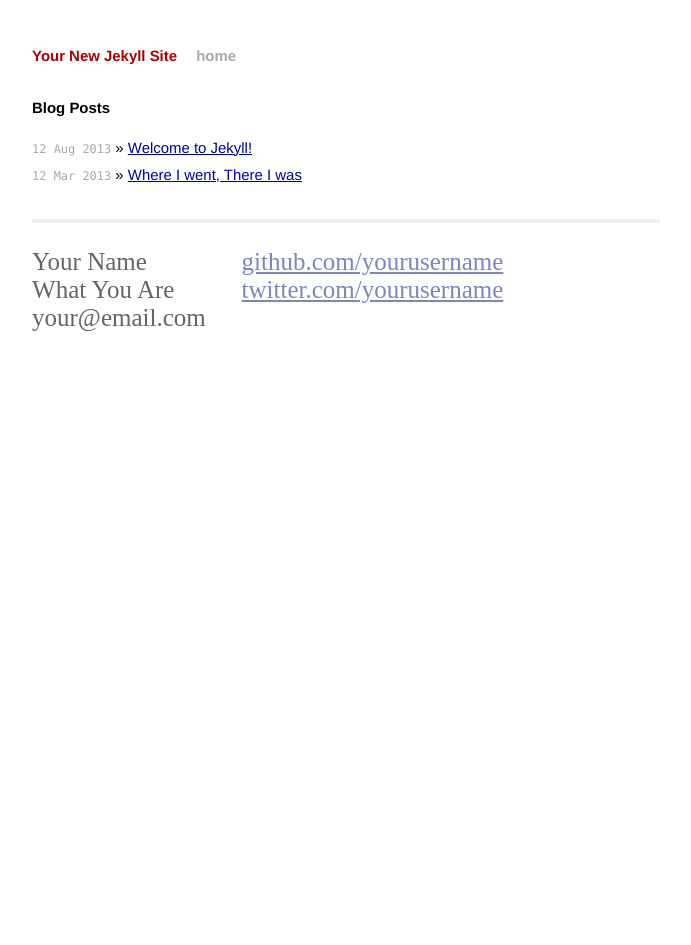
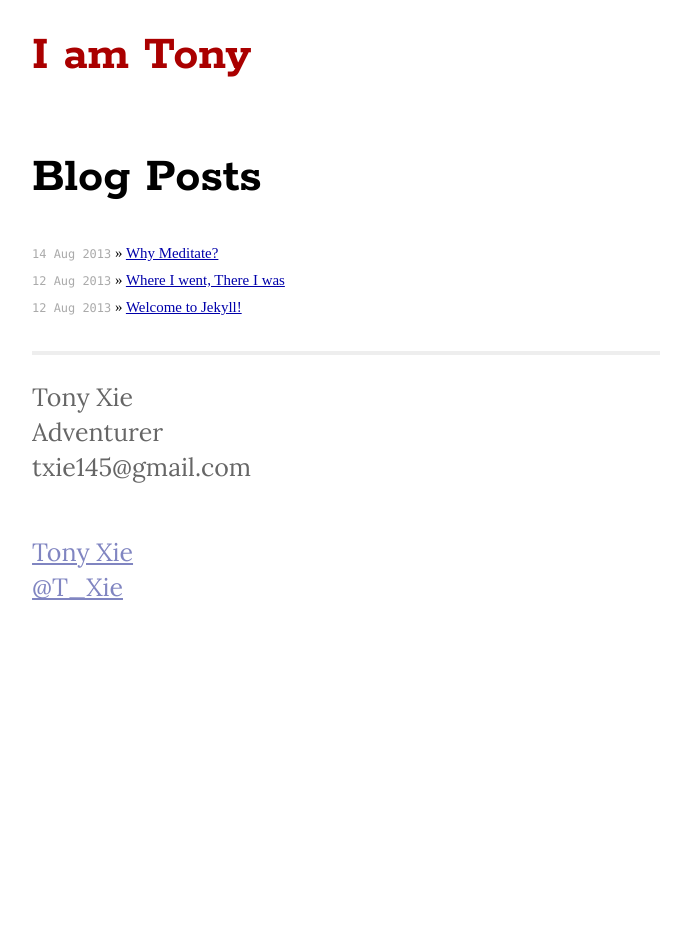
Before and after one commit to TonyXie/TonyXie.github.io, a Jekyll site: the page built from index.html, in a window 1280 px wide. Shown: the whole page, without its empty margins (294-985 px from the left). Built offline with Jekyll 4.4.1, drawn with Linux system fonts in a browser that asks for light colours; Markdown is read by kramdown in place of the engine named in the settings.

Commit message:
new post and changes

```diff
--- a/_config.yml
+++ b/_config.yml
@@ -1,3 +1,3 @@
-name: Your New Jekyll Site
+name: I am Tony
 markdown: redcarpet
 pygments: true
--- a/_layouts/default.html
+++ b/_layouts/default.html
@@ -11,6 +11,8 @@
 
         <!-- Custom CSS -->
         <link rel="stylesheet" href="/css/main.css">
+        <link href='http://fonts.googleapis.com/css?family=Lora' rel='stylesheet' type='text/css'>
+        <link href='http://fonts.googleapis.com/css?family=Rokkitt:400,700' rel='stylesheet' type='text/css'>
 
     </head>
     <body>
@@ -18,8 +20,7 @@
         <div class="container">
           <div class="site">
             <div class="header">
-              <h1 class="title"><a href="/">{{ site.name }}</a></h1>
-              <a class="extra" href="/">home</a>
+              <h1 class="title"><a href="/">I am {{ page.special }}</a></h1>
             </div>
 
                 {{ content }}
@@ -27,15 +28,15 @@
             <div class="footer">
               <div class="contact">
                 <p>
-                  Your Name<br />
-                  What You Are<br />
-                  your@email.com
+                  Tony Xie<br />
+                  Adventurer<br />
+                  txie145@gmail.com
                 </p>
               </div>
               <div class="contact">
                 <p>
-                  <a href="http://github.com/yourusername/">github.com/yourusername</a><br />
-                  <a href="http://twitter.com/yourusername/">twitter.com/yourusername</a><br />
+                  <a href="http://github.com/yourusername/">Tony Xie</a><br />
+                  <a href="http://twitter.com/yourusername/">@T_Xie</a><br />
                 </p>
               </div>
             </div>
--- a/_posts/2013-08-12-welcome-to-jekyll.markdown
+++ b/_posts/2013-08-12-welcome-to-jekyll.markdown
@@ -3,6 +3,7 @@ layout: post
 title:  "Welcome to Jekyll!"
 date:   2013-08-12 17:44:47
 categories: jekyll update
+special: Testing
 ---
 
 You'll find this post in your `_posts` directory - edit this post and re-build (or run with the `-w` switch) to see your changes!
--- a/_posts/2013-08-13-where-I-went-there-I-was.markdown
+++ b/_posts/2013-08-13-where-I-went-there-I-was.markdown
@@ -1,7 +1,8 @@
 ---
 layout: post
 title:  "Where I went, There I was"
-date:   2013-03-12 18:00:47
+date:   2013-08-12 18:00:47
+special: a Traveller
 categories: Travelling Thoughts
 ---
 
--- a/css/main.css
+++ b/css/main.css
@@ -14,7 +14,6 @@ html, body { height: 100%; }
 
 body {
   background-color: #FFF;
-  font: 13.34px Helvetica, Arial, sans-serif;
   font-size: small;
   text-align: center;
 }
@@ -22,11 +21,15 @@ body {
 h1, h2, h3, h4, h5, h6 {
   font-size: 100%; }
 
-h1 { margin-bottom: 1em; }
+h1 { margin-bottom: 1em;
+font-family: 'Rokkitt', serif;
+font-size: 50px; }
+
 p { margin: 1em 0;
-font-family: 'Cardo', serif;
+font-family: 'Lora', serif;
 font-size: 25px;
-line-height: 28px;}
+line-height: 1.4;
+width: 800px;}
 
 a         { color: #00a; }
 a:hover   { color: #000; }
--- a/index.html
+++ b/index.html
@@ -1,6 +1,7 @@
 ---
 layout: default
 title: I Am Tony
+special: Tony
 ---
 
 <div id="home">
```
Also changed, not shown: _posts/2013-08-14-why-meditate.markdown (added, +13 -0 lines).
